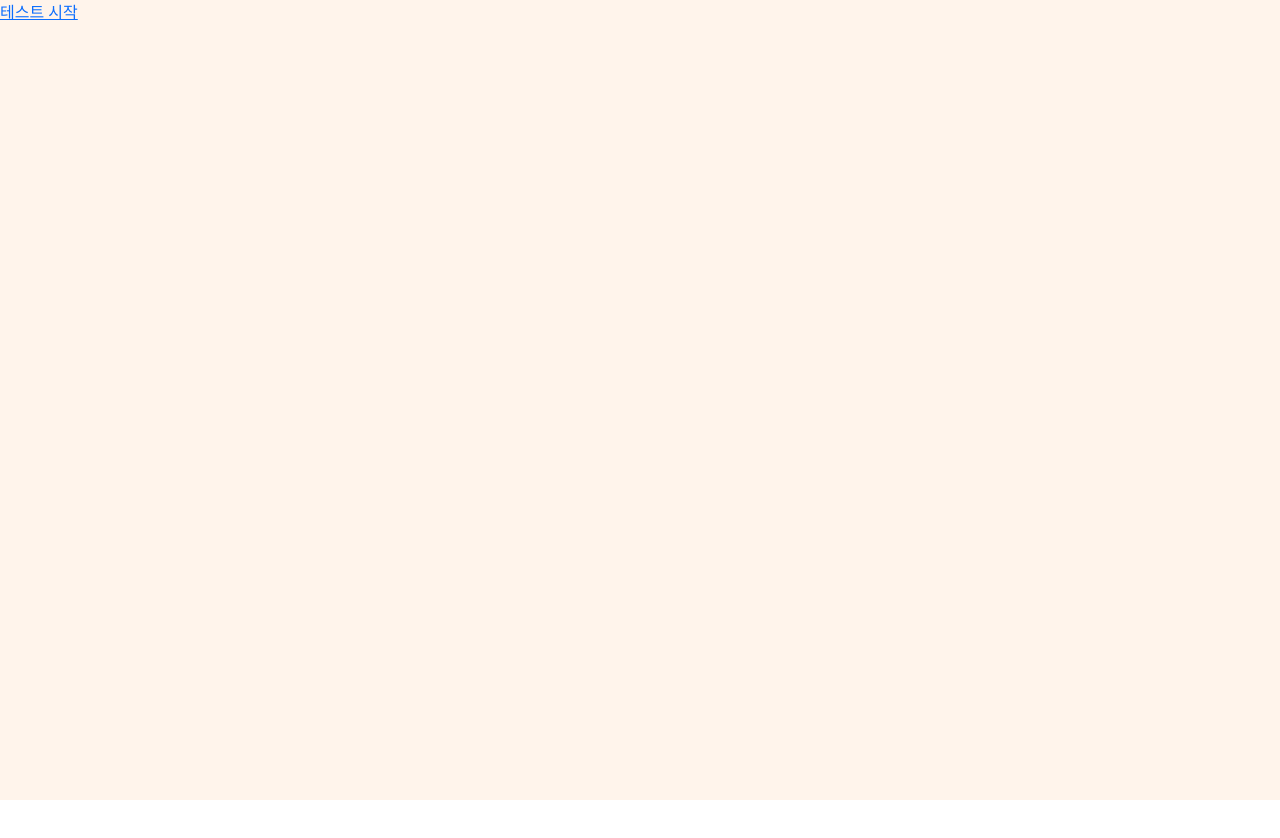
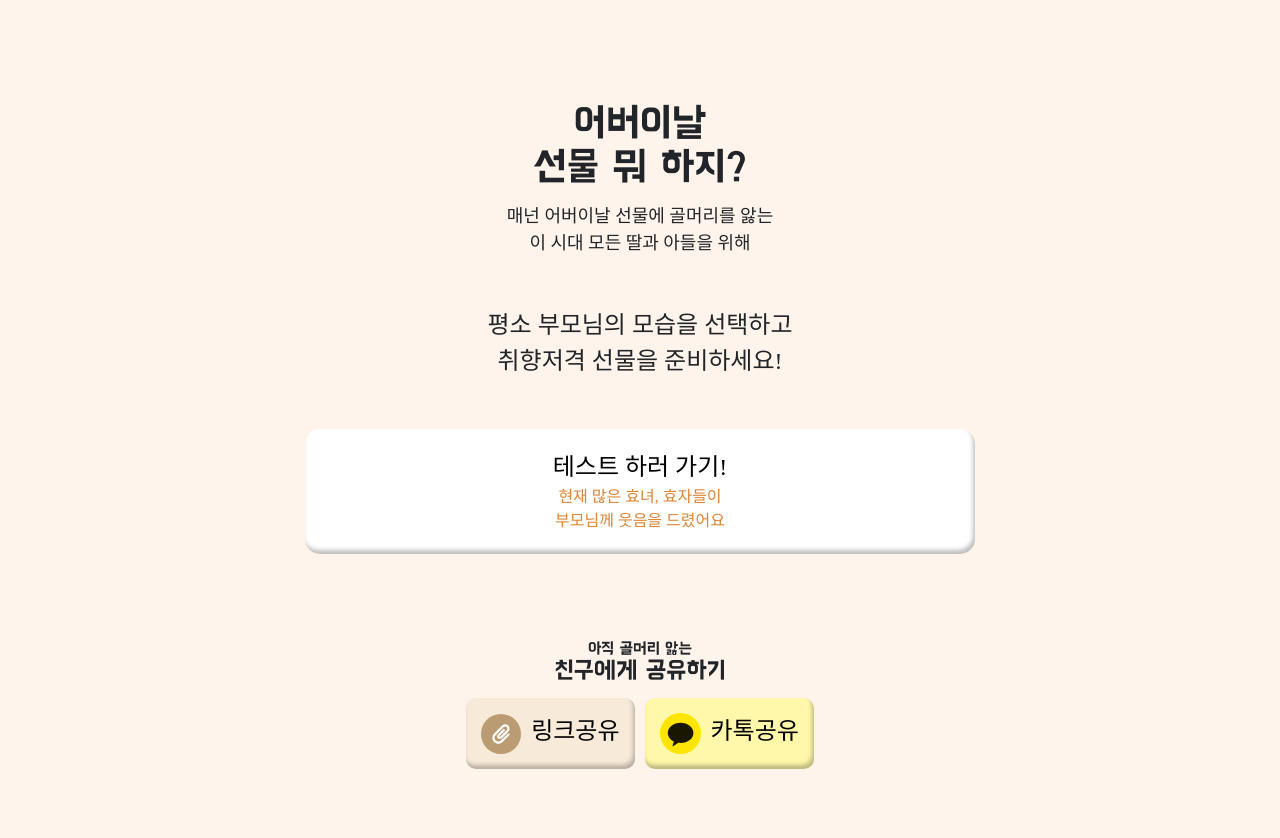
Before and after one commit to sujin22/ForMyParents, a React (Create React App) app in the folder FrontEnd/formyparents/: page /#/ in a window 1280 px wide. Shown: the top 838 px of the page. Before the commit the page ends 800 px from the top, so only its background shows below. Built offline with nearby package versions, Linux system fonts and the light colour scheme; a web font is replaced by a local one.

Commit message:
feat: rending page

```diff
--- a/FrontEnd/formyparents/src/App.js
+++ b/FrontEnd/formyparents/src/App.js
@@ -22,11 +22,7 @@ class App extends React.Component {
 }
 
 const Container = styled.div`
-  position: absolute;
-  top: 0;
-  left: 0;
-  width: 100%;
-  height: 100%;
+  min-height: 844px;
   background-color:#FFF4EB;
 `;
 
--- a/FrontEnd/formyparents/src/components/StartPage.js
+++ b/FrontEnd/formyparents/src/components/StartPage.js
@@ -3,10 +3,58 @@ import {Link} from 'react-router-dom';
 
 function StartPage(history) {
   return (
-    <div>
-      <Link to="/process">테스트 시작</Link>
-    </div>
-
+    <article className="rending container">
+      <div className='title'>
+        어버이날<br></br>
+        선물 뭐 하지?
+      </div>
+      <div className='subtitle'>
+        매넌 어버이날 선물에 골머리를 앓는 <br></br>
+        이 시대 모든 딸과 아들을 위해
+      </div>
+      <div className='main'>
+        평소 부모님의 모습을 선택하고 <br></br>
+        취향저격 선물을 준비하세요!
+      </div>
+      <Link to="/process" style={{ textDecoration: 'none' }}>
+        <div className='button'>
+          <p className='button-main'>테스트 하러 가기!</p>
+          <p className='button-sub'>
+            현재 많은 효녀, 효자들이<br></br>
+            부모님께 웃음을 드렸어요
+          </p>
+        </div>
+      </Link>
+      <div className='sharing'>
+        <p className='sharing-title'>
+          <span>아직 골머리 앓는</span><br></br>
+          친구에게 공유하기
+        </p>
+        <div className='sharing-buttons'>
+          <button className='sharing-button link'>
+          <svg width="40" height="40" viewBox="0 0 40 40" fill="none" xmlns="http://www.w3.org/2000/svg">
+            <circle cx="20" cy="20" r="20" fill="#BB9B72"/>
+            <g clip-path="url(#clip0_15_86)">
+            <path d="M13.1075 28.0433C10.7787 25.7146 10.7787 21.9457 13.1075 19.617L21.1508 11.5737C22.8437 9.88072 25.5861 9.88072 27.2791 11.5737C28.972 13.2666 28.972 16.009 27.2791 17.7019L20.7678 24.2132C19.7107 25.2703 17.9948 25.2703 16.9376 24.2132C15.8805 23.1561 15.8805 21.4401 16.9376 20.383L22.6829 14.6378L24.2149 16.1698L18.4007 21.984C17.9794 22.4053 18.7455 23.1714 19.1668 22.7501L25.747 16.1698C26.5896 15.3272 26.5896 13.9484 25.747 13.1057C24.9044 12.2631 23.5255 12.2631 22.6829 13.1057L14.6395 21.1491C13.1611 22.6275 13.1611 25.0328 14.6395 26.5113C16.118 27.9897 18.5233 27.9897 20.0018 26.5113L27.2791 19.234L28.8111 20.766L21.5338 28.0433C19.2051 30.3721 15.4362 30.3721 13.1075 28.0433Z" fill="white"/>
+            </g>
+            <defs>
+            <clipPath id="clip0_15_86">
+            <rect width="26" height="26" fill="white" transform="translate(2 20) rotate(-45)"/>
+            </clipPath>
+            </defs>
+            </svg>
+            <span>링크공유</span>
+          </button>
+          <button className='sharing-button kakao'>
+            <svg width="41" height="41" viewBox="0 0 41 41" fill="none" xmlns="http://www.w3.org/2000/svg">
+            <circle cx="20.5" cy="20.5" r="20.5" fill="#FEE500"/>
+            <path d="M20.6025 9.84C13.5263 9.84 7.78998 14.346 7.78998 19.9044C7.78998 23.498 10.1881 26.6512 13.7956 28.4318C13.5993 29.1061 12.5344 32.7698 12.492 33.0576C12.492 33.0576 12.4665 33.2739 12.6071 33.3563C12.7477 33.4388 12.913 33.3747 12.913 33.3747C13.3161 33.3187 17.5875 30.3295 18.3268 29.8105C19.0653 29.9147 19.8258 29.9688 20.6025 29.9688C27.6787 29.9688 33.415 25.4629 33.415 19.9044C33.415 14.346 27.6787 9.84 20.6025 9.84Z" fill="black" fill-opacity="0.9"/>
+            </svg>
+            <span>카톡공유</span>
+          </button>
+        </div>
+      </div>
+    </article>
   );
 }
 
--- a/FrontEnd/formyparents/src/css/style.css
+++ b/FrontEnd/formyparents/src/css/style.css
@@ -1,6 +1,6 @@
 
   .progressLabel{
-    margin-top: 30px;
+    padding-top: 30px;
     font-family: "Kyobo";
     font-size: 14px;
     text-align: right;
@@ -10,7 +10,7 @@
     font-family: "BM-HANNA";
     font-size: 24px;
     text-align: left;
-    margin-bottom: 40px;
+    padding-bottom: 40px;
   }
 
   .question{
@@ -27,7 +27,7 @@
     border: none !important;
     border-radius: 15px;
     padding: 20px 20px;
-    box-shadow: 5px 5px 5px #DDDDDD;
+    box-shadow: inset -2px -4px 4px rgba(0, 0, 0, 0.25);
     font-family: "Kyobo";
     font-size: 18px;
     text-align: center;
@@ -37,3 +37,65 @@
     width: 100%;
     height: 125px;
   }
+
+  .rending{
+    padding-top: 100px;
+    padding-bottom: 50px;
+    font-family: "Kyobo";
+    font-size: 24px;
+    text-align: center;
+  }
+  .rending .title{
+    font-family: "BM-HANNA";
+    font-size: 40px;
+    line-height: 1.1;
+    margin-bottom: 15px;
+  }
+  .rending .subtitle{
+    font-size: 18px;
+  }
+  .rending .main{
+    margin: 50px 0;
+  }
+  .rending .button{
+    box-shadow: inset -2px -4px 4px rgba(0, 0, 0, 0.25);
+    border-radius: 15px;
+    background-color: white;
+    color: black;
+    width: 60%;
+    margin: 50px auto;
+    font-size: 24px;
+  }
+  .rending .button p{
+    margin-bottom: 0px;
+  }
+  .rending .button-sub{
+    font-size: 16px;
+    color:#DC8534;
+  }
+  .rending .sharing{
+    padding-top: 30px;
+  }
+  .rending .sharing-title{
+    font-family: "BM-HANNA";
+    line-height: 1;
+  }
+  .rending .sharing-title span{
+    font-size: 16px;
+  }
+  .rending .sharing-button{
+    box-shadow: inset -2px -4px 4px rgba(0, 0, 0, 0.25);
+    border-radius: 10px;
+    padding: 15px;
+    border: none;
+    margin:0 5px;
+  }
+  .rending .sharing-button.link{
+    background-color: #F8EAD9;
+  }
+  .rending .sharing-button.kakao{
+    background-color: #FFF7A9;
+  }
+  .rending .sharing-button span{
+      margin-left: 10px;
+  }
```
